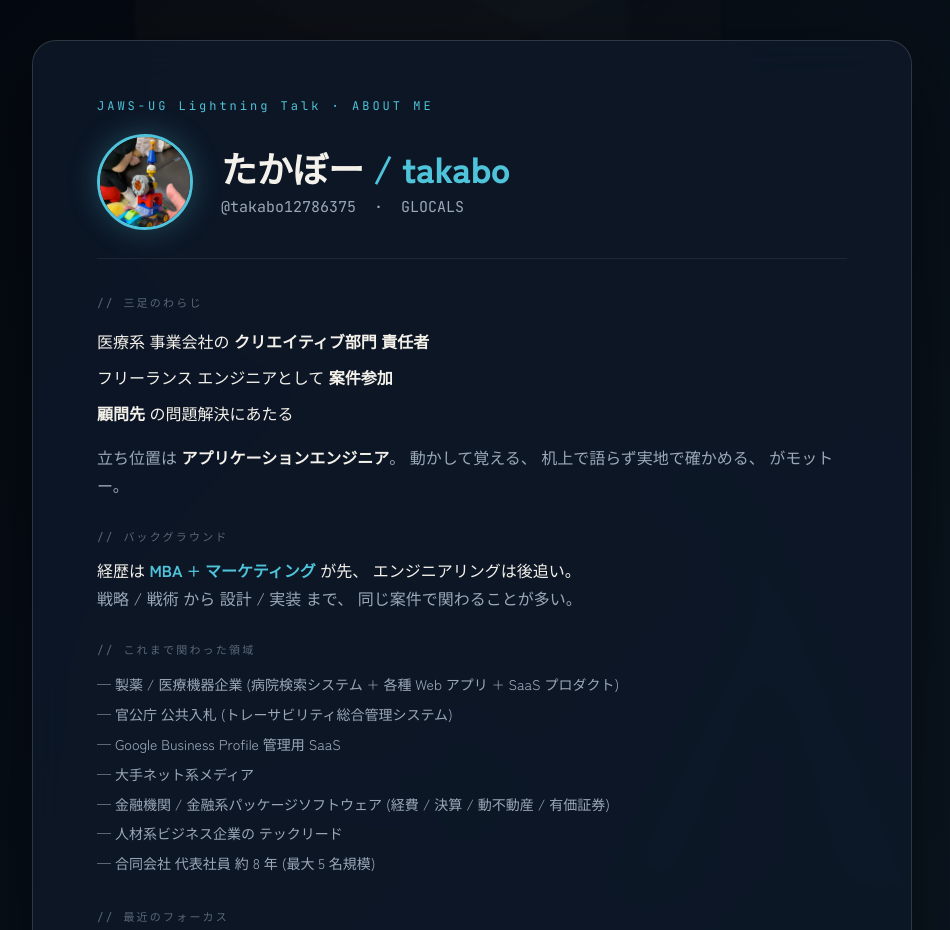
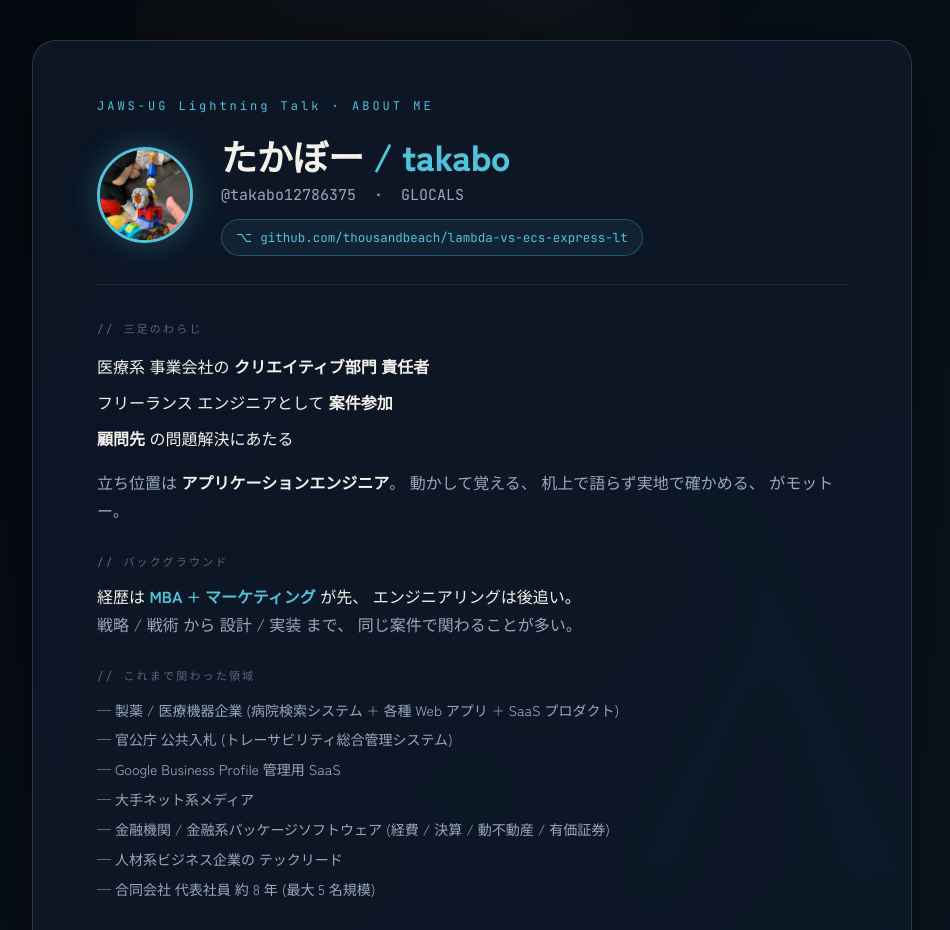
Before and after one commit to thousandbeach/lambda-vs-ecs-express-lt, a website: page self-intro.html in a window 1280 px wide. Shown: the top 930 px of the page, without its empty margins (168-1118 px from the left). Drawn offline with Linux system fonts and the light colour scheme.

Commit message:
self-intro: GitHub repo URL を目立つ位置に追加 + OGP 画像更新
- header (avatar + 名前 + handle) の直下に GitHub repo バッジを表示
- Find me セクションにも "⌥ GitHub repo" ボタンを追加
- ogp-intro.jpg を再生成 (新バッジ含むヘッダーを 1200×630 で再撮影)

SNS シェア時のサムネに repo URL が含まれるようになり、 「LT 資料」→「source」 への動線が明確化。

```diff
--- a/self-intro.html
+++ b/self-intro.html
@@ -116,6 +116,25 @@ body {
   transition: color 0.15s;
 }
 .name-block .handle a:hover { color: var(--cyan); }
+
+.repo-badge {
+  display: inline-flex;
+  align-items: center;
+  gap: 8px;
+  margin-top: 12px;
+  padding: 6px 14px;
+  background: rgba(79,195,217,0.08);
+  border: 1px solid rgba(79,195,217,0.3);
+  border-radius: 999px;
+  font-family: 'JetBrains Mono', monospace;
+  font-size: 12.5px;
+  color: var(--cyan);
+  text-decoration: none;
+  transition: all 0.15s;
+  word-break: break-all;
+}
+.repo-badge:hover { background: rgba(79,195,217,0.15); border-color: var(--cyan); }
+.repo-badge .gh-icon { font-size: 14px; }
 
 .section {
   margin-bottom: 30px;
@@ -298,6 +317,10 @@ body.ogp-mode .tag { font-size: 16px !important; margin-bottom: 32px !important;
         &nbsp;·&nbsp;
         <span>GLOCALS</span>
       </div>
+      <a class="repo-badge" href="https://github.com/thousandbeach/lambda-vs-ecs-express-lt" target="_blank" rel="noopener">
+        <span class="gh-icon">⌥</span>
+        <span>github.com/thousandbeach/lambda-vs-ecs-express-lt</span>
+      </a>
     </div>
   </div>
 
@@ -400,6 +423,7 @@ body.ogp-mode .tag { font-size: 16px !important; margin-bottom: 32px !important;
     <div class="section-title">// Find me</div>
     <div class="links">
       <a class="link-btn" href="https://x.com/takabo12786375" target="_blank" rel="noopener">𝕏 @takabo12786375</a>
+      <a class="link-btn" href="https://github.com/thousandbeach/lambda-vs-ecs-express-lt" target="_blank" rel="noopener">⌥ GitHub repo</a>
       <a class="link-btn" href="https://d1dhu2qos3a4zj.cloudfront.net/lambda.html" target="_blank" rel="noopener">Part I スライド</a>
       <a class="link-btn" href="https://d1dhu2qos3a4zj.cloudfront.net/" target="_blank" rel="noopener">Part II スライド</a>
     </div>
```
Also changed, not shown: ogp-intro.jpg.
